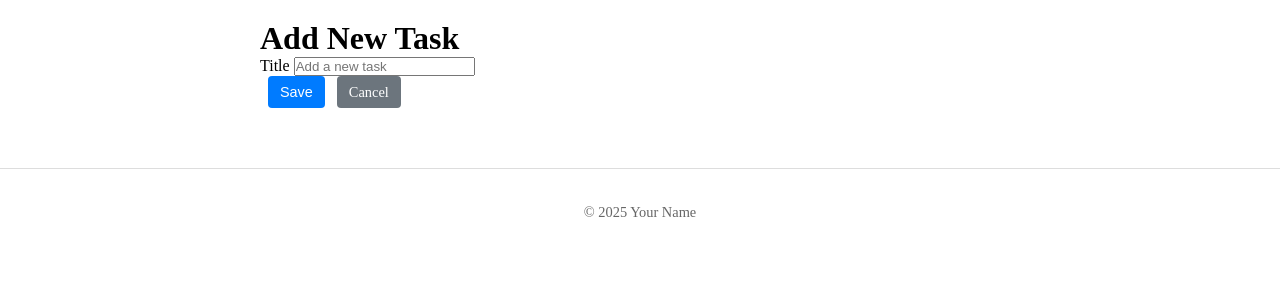
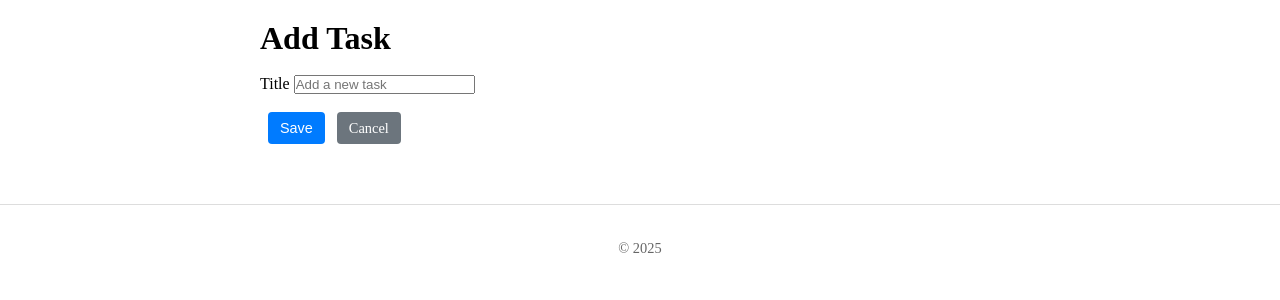
Before and after one commit to ab-wap/ToDo-app-Django, a Django app: page /add/ in a window 1280 px wide. Shown: the part 97-397 px from the top of the page. Run offline with Django 5.2, Linux system fonts and the light colour scheme.

Commit message:
added some styles

```diff
--- a/toDoApp/templates/base.html
+++ b/toDoApp/templates/base.html
@@ -24,7 +24,7 @@
 
   <footer class="footer">
     <div class="container">
-      <p>© 2025 Your Name</p>
+      <p>© 2025</p>
     </div>
   </footer>
 </body>
--- a/toDoApp/templates/index.html
+++ b/toDoApp/templates/index.html
@@ -3,7 +3,7 @@
 {% block title %}Home{% endblock %}
 
 {% block content %}
-  <h1>To-Do List</h1>
+  <h1>To-Do List</h1><br>
 
   <a href="{% url 'add' %}" class="btn btn-primary">Add New Task</a>
 
--- a/toDoApp/templates/list_form.html
+++ b/toDoApp/templates/list_form.html
@@ -3,7 +3,7 @@
 {% block title %}Add Task{% endblock %}
 
 {% block content %}
-  <h1>Add New Task</h1>
+  <h1>{{headline}}</h1><br>
 
   <form method="POST" class="task-form">
     {% csrf_token %}
@@ -21,6 +21,7 @@
       {{ form.description }}
     </div>
     {% endif %} {% endcomment %}
+    <br>
     <button type="submit" class="btn btn-primary">Save</button>
     <a href="{% url 'home' %}" class="btn btn-secondary">Cancel</a>
   </form>
--- a/toDoApp/views.py
+++ b/toDoApp/views.py
@@ -13,7 +13,7 @@ def add_view(request):
         if form.is_valid():
             form.save()
             return redirect('home')
-    return render(request, 'list_form.html', {'form': form})
+    return render(request, 'list_form.html', {'form': form, 'headline':'Add Task'})
 
 def delete_view(request, todo_id):
     todo = Todos.objects.get(id=todo_id)
@@ -30,7 +30,7 @@ def update_view(request, todo_id):
         if form.is_valid():
             form.save()
             return redirect('home')
-    return render(request, 'list_form.html', {'todo': todo, 'form': form})
+    return render(request, 'list_form.html', {'todo': todo, 'form': form, 'headline':'Update Task'})
 
 def toggle_view(request, todo_id):
     todo = Todos.objects.get(id=todo_id)
```
